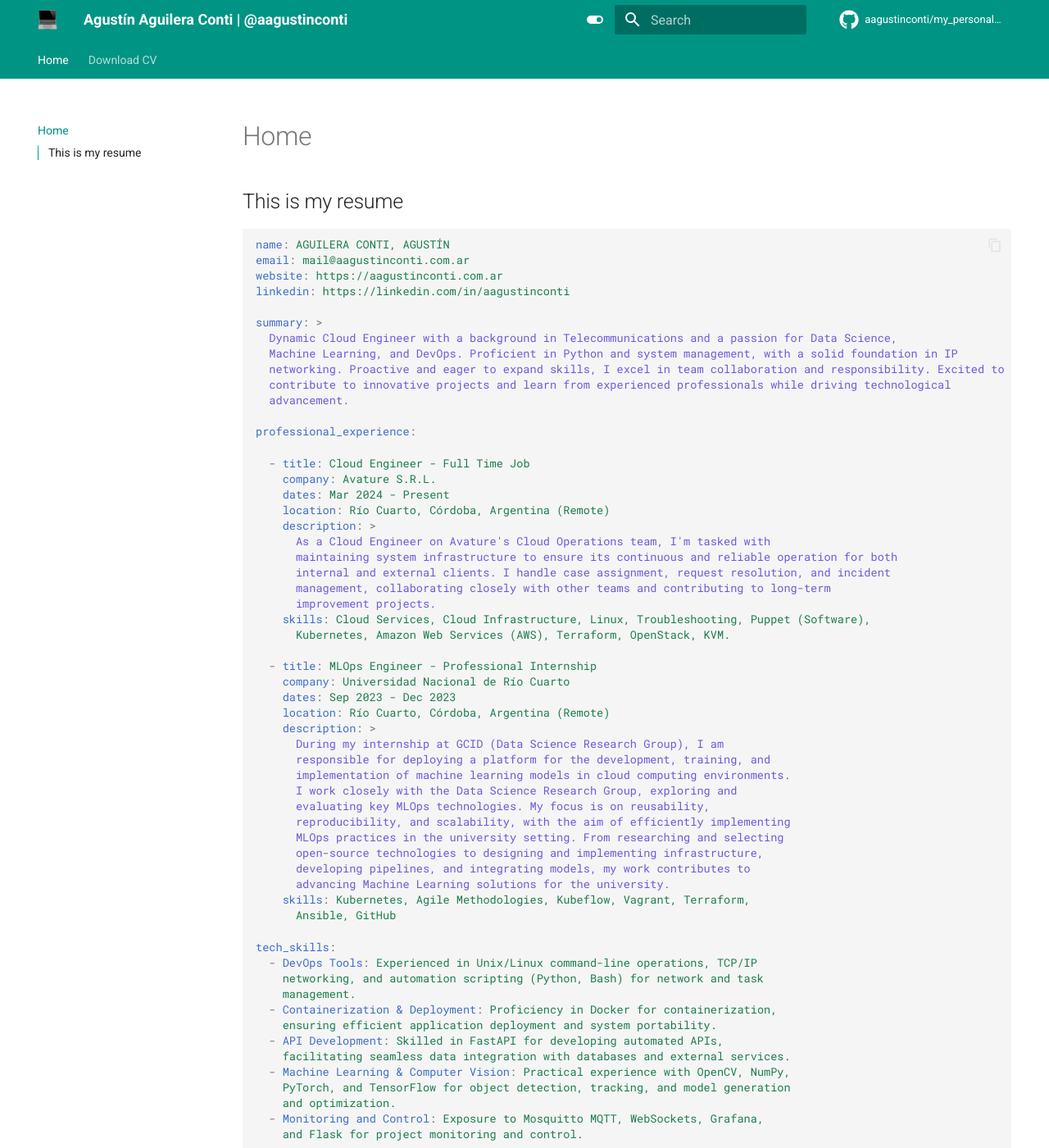
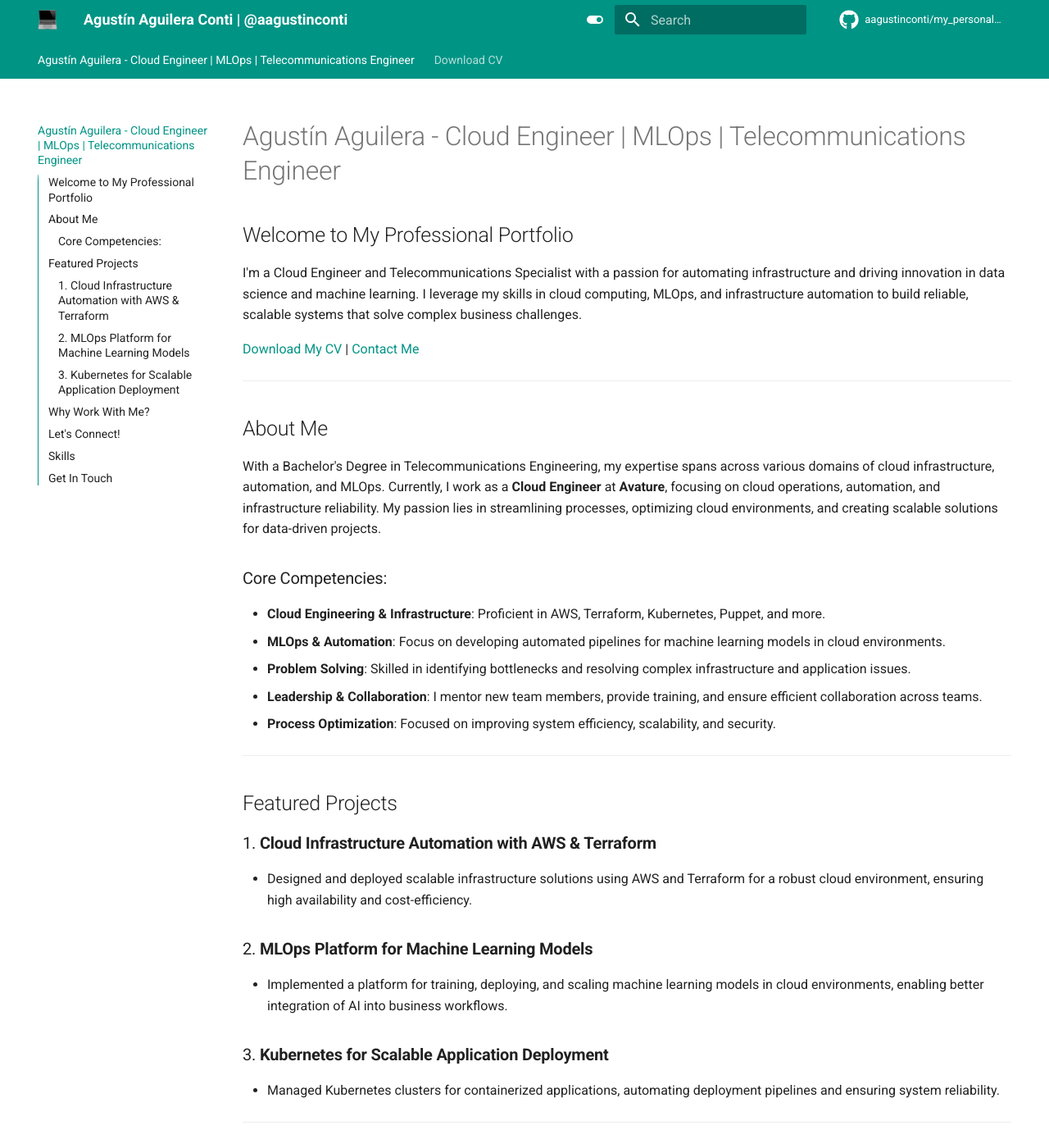
Before and after one commit to aagustinconti/my_personal_page, an MkDocs documentation site: the page built from docs/index.md, in a window 1280 px wide and 1400 px high. Shown: the whole window at 82% size. Built offline with MkDocs 1.6.1 and Material for MkDocs 9.7.7, drawn with Linux system fonts in a browser that asks for light colours; comment, search, counter and statistics services are not loaded; some of the changed text lies outside the part shown.

Commit message:
feat: Brand new home page

````diff
--- a/docs/index.md
+++ b/docs/index.md
@@ -1,102 +1,70 @@
-## This is my resume
+# Agustín Aguilera - Cloud Engineer | MLOps | Telecommunications Engineer
 
-```yaml
-name: AGUILERA CONTI, AGUSTÍN
-email: mail@aagustinconti.com.ar
-website: https://aagustinconti.com.ar
-linkedin: https://linkedin.com/in/aagustinconti
+## Welcome to My Professional Portfolio
 
-summary: >
-  Dynamic Cloud Engineer with a background in Telecommunications and a passion for Data Science,
-  Machine Learning, and DevOps. Proficient in Python and system management, with a solid foundation in IP
-  networking. Proactive and eager to expand skills, I excel in team collaboration and responsibility. Excited to
-  contribute to innovative projects and learn from experienced professionals while driving technological
-  advancement.
+I'm a Cloud Engineer and Telecommunications Specialist with a passion for automating infrastructure and driving innovation in data science and machine learning. I leverage my skills in cloud computing, MLOps, and infrastructure automation to build reliable, scalable systems that solve complex business challenges.
 
-professional_experience:
+[Download My CV](https://aagustinconti.com.ar/download) | [Contact Me](mailto:mail@aagustinconti.com.ar?subject=I%20want%20to%20contact%20you%20%7C%20aagustinconti.com.ar&body=Hi%20Agustin!%20I'm%20reaching%20you%20via%20your%20web-page.%20)
 
-  - title: Cloud Engineer - Full Time Job
-    company: Avature S.R.L.
-    dates: Mar 2024 - Present
-    location: Río Cuarto, Córdoba, Argentina (Remote)
-    description: >
-      As a Cloud Engineer on Avature's Cloud Operations team, I'm tasked with
-      maintaining system infrastructure to ensure its continuous and reliable operation for both
-      internal and external clients. I handle case assignment, request resolution, and incident
-      management, collaborating closely with other teams and contributing to long-term
-      improvement projects.
-    skills: Cloud Services, Cloud Infrastructure, Linux, Troubleshooting, Puppet (Software),
-      Kubernetes, Amazon Web Services (AWS), Terraform, OpenStack, KVM.
+---
 
-  - title: MLOps Engineer - Professional Internship
-    company: Universidad Nacional de Río Cuarto
-    dates: Sep 2023 - Dec 2023
-    location: Río Cuarto, Córdoba, Argentina (Remote)
-    description: >
-      During my internship at GCID (Data Science Research Group), I am
-      responsible for deploying a platform for the development, training, and
-      implementation of machine learning models in cloud computing environments.
-      I work closely with the Data Science Research Group, exploring and
-      evaluating key MLOps technologies. My focus is on reusability,
-      reproducibility, and scalability, with the aim of efficiently implementing
-      MLOps practices in the university setting. From researching and selecting
-      open-source technologies to designing and implementing infrastructure,
-      developing pipelines, and integrating models, my work contributes to
-      advancing Machine Learning solutions for the university.
-    skills: Kubernetes, Agile Methodologies, Kubeflow, Vagrant, Terraform,
-      Ansible, GitHub
+## About Me
 
-tech_skills:
-  - DevOps Tools: Experienced in Unix/Linux command-line operations, TCP/IP
-    networking, and automation scripting (Python, Bash) for network and task
-    management.
-  - Containerization & Deployment: Proficiency in Docker for containerization,
-    ensuring efficient application deployment and system portability.
-  - API Development: Skilled in FastAPI for developing automated APIs,
-    facilitating seamless data integration with databases and external services.
-  - Machine Learning & Computer Vision: Practical experience with OpenCV, NumPy,
-    PyTorch, and TensorFlow for object detection, tracking, and model generation
-    and optimization.
-  - Monitoring and Control: Exposure to Mosquitto MQTT, WebSockets, Grafana,
-    and Flask for project monitoring and control.
+With a Bachelor's Degree in Telecommunications Engineering, my expertise spans across various domains of cloud infrastructure, automation, and MLOps. Currently, I work as a **Cloud Engineer** at **Avature**, focusing on cloud operations, automation, and infrastructure reliability. My passion lies in streamlining processes, optimizing cloud environments, and creating scalable solutions for data-driven projects.
 
-experience:
-  - title: TCP/IP Applications Course Project
-    description: Utilized Mosquitto MQTT, WebSockets, Grafana, and Flask for
-      hydraulic pump monitoring and control.
-  - title: Digital Image Processing Course Project
-    description: Applied Docker, OpenCV, NumPy, and PyTorch for object detection,
-      tracking, and counting using YOLO.
-  - title: TCP/IP Applications Course Optimization Project
-    description: Configured MySQL database in a Docker container, accessed
-      through Python, used FastAPI for endpoint generation, querying, and
-      TensorFlow for model generation and optimization.
+### Core Competencies:
+- **Cloud Engineering & Infrastructure**: Proficient in AWS, Terraform, Kubernetes, Puppet, and more.
+- **MLOps & Automation**: Focus on developing automated pipelines for machine learning models in cloud environments.
+- **Problem Solving**: Skilled in identifying bottlenecks and resolving complex infrastructure and application issues.
+- **Leadership & Collaboration**: I mentor new team members, provide training, and ensure efficient collaboration across teams.
+- **Process Optimization**: Focused on improving system efficiency, scalability, and security.
 
-education:
-  degree: Bachelor's Degree in Telecommunications Engineering
-  university: National University of Río Cuarto (UNRC)
-  dates: March 2017 - December 2023
-  specialization: Specialization in Data Services and Multimedia Systems, with a
-    focus on Radio Communications and Telecommunications.
+---
 
-additional_education:
-  - "STECHS Company Seminar on Fixed Access Networks to the Internet - October
-    2022"
-  - "ITBA Data Analysis Course - October 2022"
-  - "Technical Considerations of Photography for Digital Image Processing
-    (GIDAT) - October 2022"
-  - Assistant in "Introduction to Python Language in Telecommunications Course"
-    (GIDAT) - April 2022
-  - "GNU/Linux Course for Engineering - National University of Rio Cuarto (UNRC)
-    - October 2021"
-  - "Basic Python Course - UNRC - November 2021"
+## Featured Projects
 
-languages:
-  Spanish: Native
-  English: B1
+### 1. **Cloud Infrastructure Automation with AWS & Terraform**
+   - Designed and deployed scalable infrastructure solutions using AWS and Terraform for a robust cloud environment, ensuring high availability and cost-efficiency.
 
-hobbies:
-  - Gym
-  - Socializing and spending quality time with friends
+### 2. **MLOps Platform for Machine Learning Models**
+   - Implemented a platform for training, deploying, and scaling machine learning models in cloud environments, enabling better integration of AI into business workflows.
 
-```
+### 3. **Kubernetes for Scalable Application Deployment**
+   - Managed Kubernetes clusters for containerized applications, automating deployment pipelines and ensuring system reliability.
+
+---
+
+## Why Work With Me?
+
+I thrive in dynamic environments, tackling complex technical challenges and finding innovative solutions. I am committed to delivering high-quality results while fostering collaboration and continuous learning.
+
+- **Efficient**: I approach each task with a focus on optimizing resources and achieving the best results.
+- **Collaborative**: I value teamwork and am always open to learning from others.
+- **Problem-Solver**: I excel in troubleshooting and resolving technical issues quickly and efficiently.
+
+---
+
+## Let's Connect!
+
+If you're interested in learning more about my work, discussing potential collaborations, or just having a conversation about cloud technologies, feel free to get in touch.
+
+[Contact Me](mailto:mail@aagustinconti.com.ar?subject=I%20want%20to%20contact%20you%20%7C%20aagustinconti.com.ar&body=Hi%20Agustin!%20I'm%20reaching%20you%20via%20your%20web-page.%20) | [LinkedIn](https://linkedin.com/in/aagustinconti)
+
+---
+
+## Skills
+
+- **Cloud Technologies**: AWS, Terraform, Kubernetes, Puppet, Docker
+- **MLOps**: Continuous integration & deployment for machine learning models
+- **Automation**: Bash scripting, Ansible, and CI/CD pipelines
+- **Programming**: Python, Bash
+- **Problem Solving**: Troubleshooting and system optimization
+- **Leadership**: Team mentoring, process improvements
+
+---
+
+## Get In Touch
+
+**Email**: [mail@aagustinconti.com.ar](mailto:mail@aagustinconti.com.ar)
+**LinkedIn**: [linkedin.com/in/aagustinconti](https://linkedin.com/in/aagustinconti)
+**GitHub**: [github.com/aagustinconti](https://github.com/aagustinconti)
````
